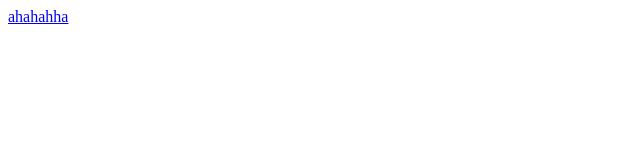
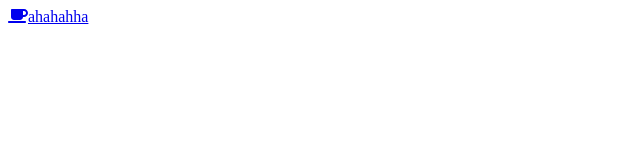
Before and after one commit to roman02021/ukraine-links, a React (Create React App) app: page / in a window 1280 px wide. Shown: the top 160 px of the page, without its empty margins (0-640 px from the left). Built offline with nearby package versions, Linux system fonts and the light colour scheme.

Commit message:
correct icon approach

```diff
--- a/src/App.js
+++ b/src/App.js
@@ -1,10 +1,10 @@
 import LinkBtn from './components/LinkBtn.jsx';
-
+import { faCoffee } from '@fortawesome/free-solid-svg-icons'
 
 function App() {
   return (
     <div className="App">
-      <LinkBtn text="ahahahha" link="https://fontawesome.com/v5/docs/web/use-with/react" icon="coffe"></LinkBtn>
+      <LinkBtn text="ahahahha" link="https://fontawesome.com/v5/docs/web/use-with/react" icon={faCoffee}></LinkBtn>
     </div>
   );
 }
--- a/src/components/LinkBtn.jsx
+++ b/src/components/LinkBtn.jsx
@@ -1,12 +1,15 @@
 import React from 'react'
 import styled from 'styled-components'
 import { FontAwesomeIcon } from '@fortawesome/react-fontawesome'
+import { faCoffee } from '@fortawesome/free-solid-svg-icons'
 
 const StyledBtnLink = styled.a`
     color: 'black'
 `;
 
 function LinkBtn({link, text, icon}) {
+
+  console.log(link, text, icon);
   return (
     <StyledBtnLink href={link}><FontAwesomeIcon icon={icon} />{text}</StyledBtnLink>
   )
```
